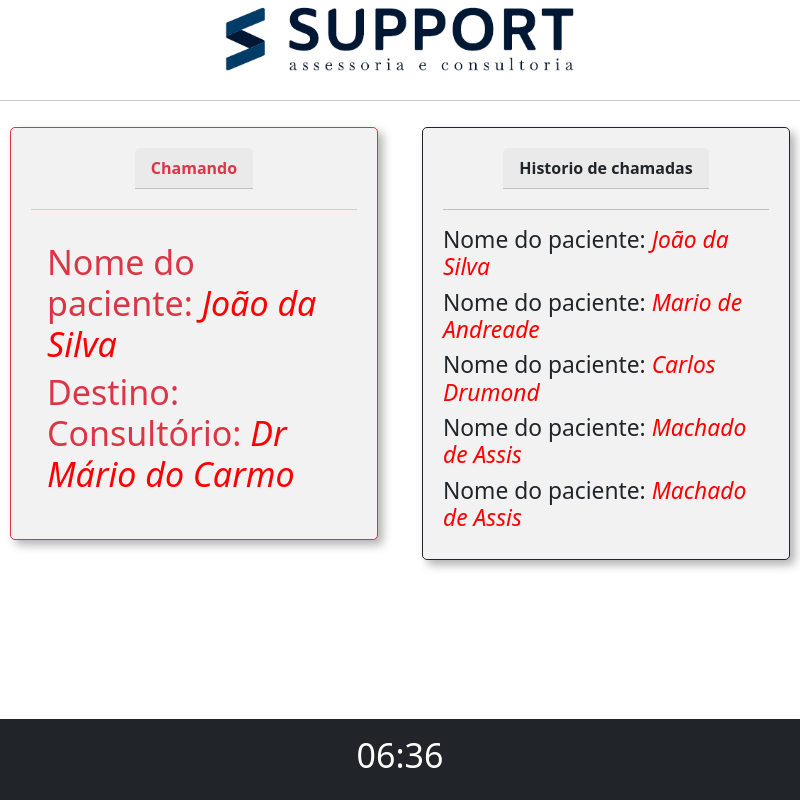
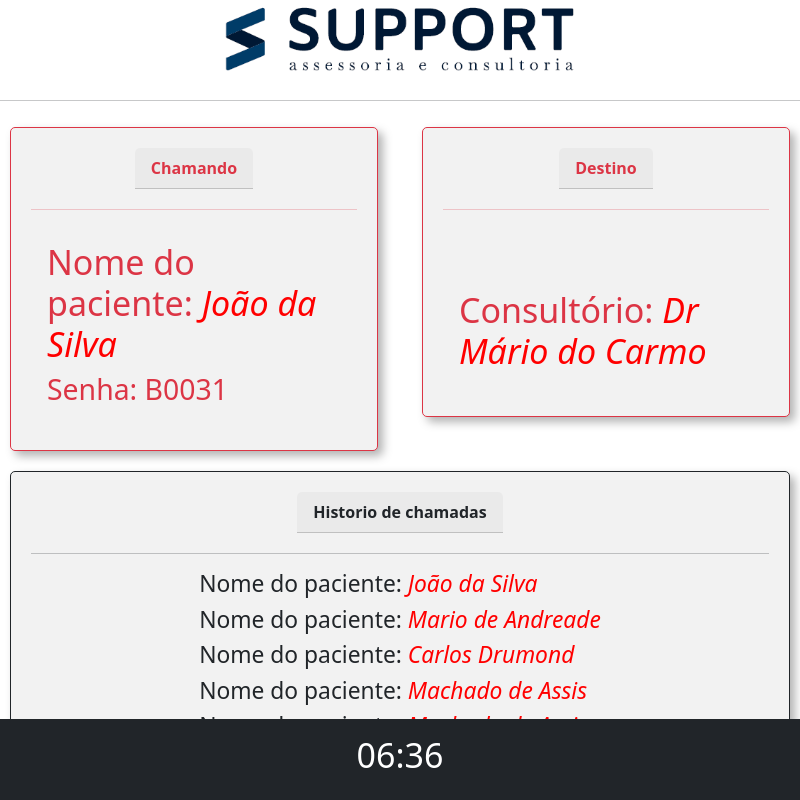
Before and after one commit to GuilhermeViana-22/SGA-ELECTRON, an Electron app: page index.html in a window 800 px wide. Drawn offline with nearby package versions, Linux system fonts and the light colour scheme; a web font is replaced by a local one.

Commit message:
realizando ajustes no sga

```diff
--- a/index.html
+++ b/index.html
@@ -32,23 +32,38 @@
       <div class="col-12 col-sm-6 col-lg-6">
         <div class="card border-danger text-danger">
           <div class="card-header text-center border-2">
-          <strong> Chamando     </strong>
+          <strong> Chamando </strong>
           </div>
           <hr>
           <div class="card-body">
-
             <div class="paciente">
               <strong>
                 <h1>Nome do paciente: <i>João da Silva</i></h1>
-              </strong>
-              <strong>
-                <h1>Destino: Consultório: <i>Dr Mário do Carmo</i></h1>
+                <h2>Senha: B0031</h2>
               </strong>
             </div>
           </div>
         </div>
       </div>
       <div class="col-12 col-sm-6 col-lg-6">
+        <div class="card border-danger text-danger">
+          <div class="card-header text-center border-2">
+          <strong> Destino</strong>
+          </div>
+          <hr>
+          <div class="card-body">
+            <div class="paciente">
+              <br>
+              <br>
+              <strong>
+                <h1>Consultório: <i>Dr Mário do Carmo</i></h1>
+              </strong>
+            </div>
+          </div>
+        </div>
+      </div>
+      <br>
+      <div class="col-12 col-sm-12 col-lg-12">
         <div class="card border-dark text-dark">
           <div class="card-header border-1">
           <strong>  Historio de chamadas  </strong>
```
